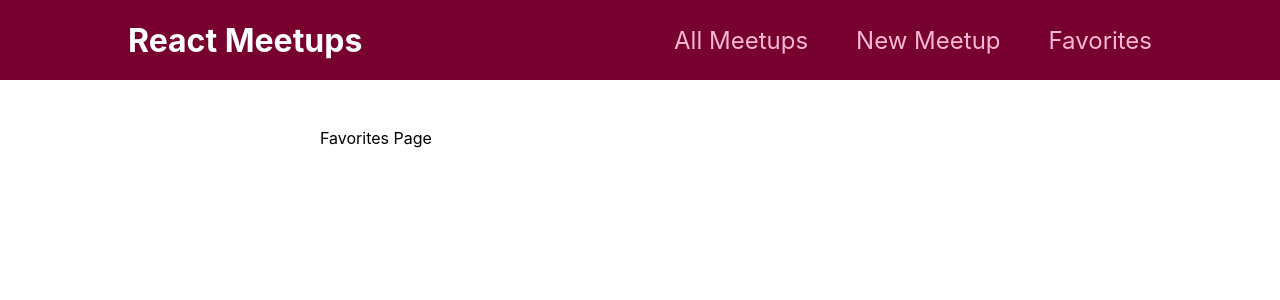
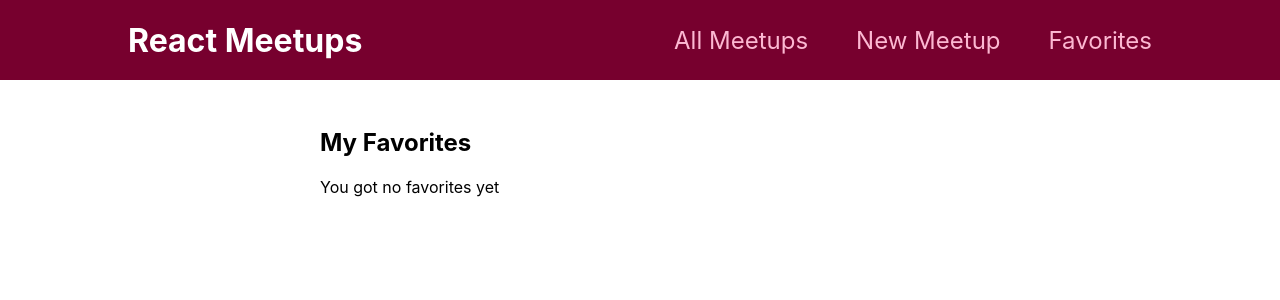
Before and after one commit to menegass0/react, a React (Create React App) app in the folder react course/lesson-2/: page /favorites in a window 1280 px wide. Shown: the top 300 px of the page. Built offline with nearby package versions, Linux system fonts and the light colour scheme; the HTML template or start-up script is replaced by a standard one.

Commit message:
fetching-favorites-into-fav-page

```diff
--- a/react course/lesson-2/src/pages/Favorites.js
+++ b/react course/lesson-2/src/pages/Favorites.js
@@ -1,6 +1,24 @@
+import { useContext } from "react";
+
+import FavoritesContext from "../store/favorites-context";
+import MeetupList from "../components/meetups/MeetupList";
+
 function FavoritesPage() {
+    const favoritesCtx = useContext(FavoritesContext);
+
+    let content;
+
+    if(favoritesCtx.totalFavorites === 0){
+        content = <p>You got no favorites yet</p>
+    }else{
+        content = <MeetupList meetups={favoritesCtx.favorites} />
+    }
+
     return(
-        <div>Favorites Page</div>
+        <section>
+            <h1>My Favorites</h1>
+            {content}
+        </section>
     )
 }
 
```
